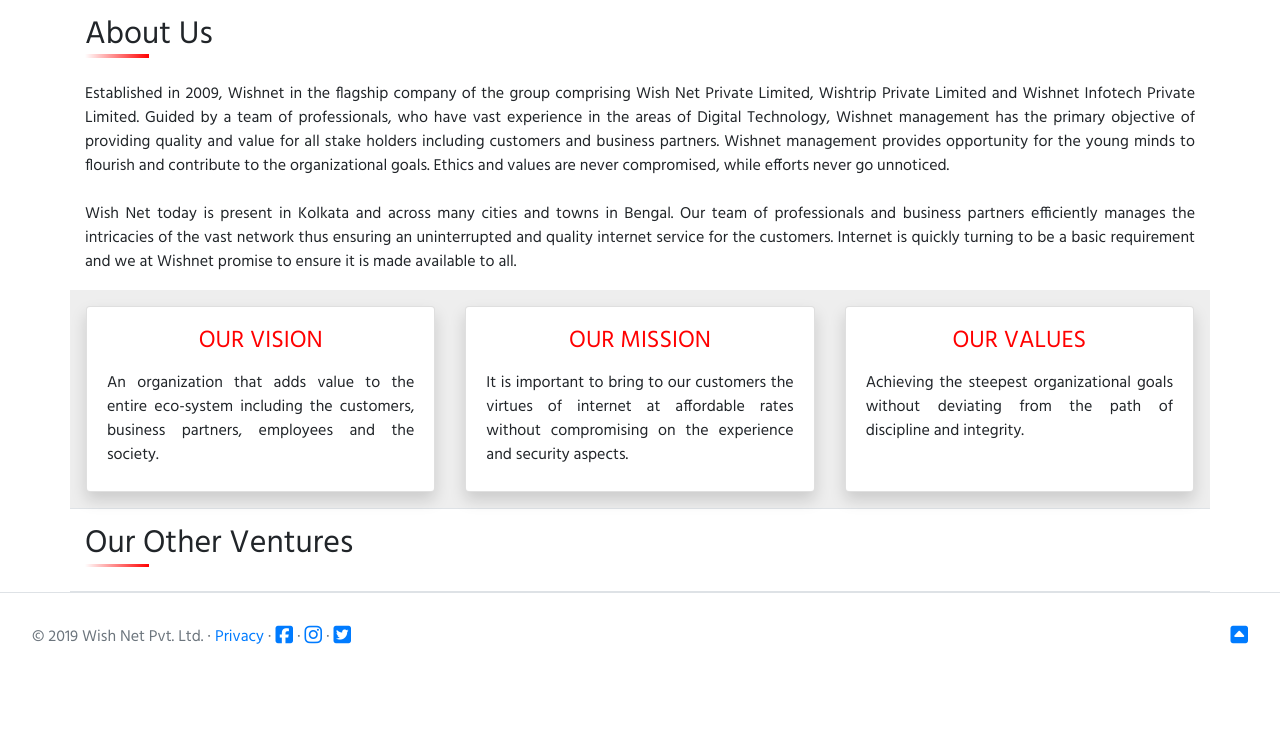
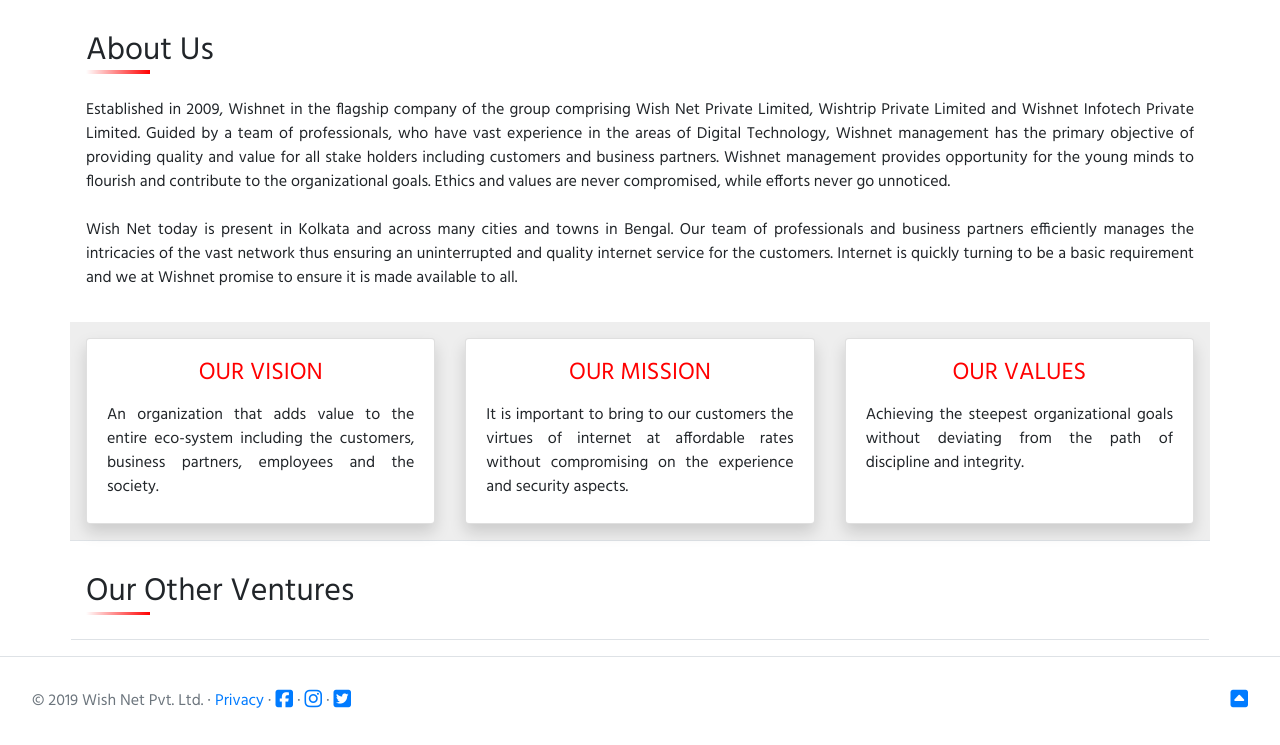
Before and after one commit to soumya707/wishnet-in, a Flask app: template website/templates/about.html in a window 1280 px wide. Shown: the part 111-856 px from the top of the page. Before the commit the page ends 755 px from the top, so only its background shows below. Run offline with Flask 2, Linux system fonts and the light colour scheme; the template is opened without the code that fills it, so the values that code supplies are empty; parts of the project's set-up code (start-up, migrations or seed data) failed here and were passed over; some libraries are stand-ins or nearby versions.

Commit message:
update: update about us template

```diff
--- a/website/templates/about.html
+++ b/website/templates/about.html
@@ -4,7 +4,7 @@
 
 {% block content %}
 
-<div class="container text-justify">
+<div class="container text-justify p-3">
   <!-- HEADING -->
   <h2 class="py-3">About Us
     <div class="heading-underline"></div>
@@ -14,7 +14,7 @@
   <p>Established in 2009, Wishnet in the flagship company of the group comprising Wish Net Private Limited, Wishtrip Private Limited and Wishnet Infotech Private Limited. Guided by a team of professionals, who have vast experience in the areas of Digital Technology, Wishnet management has the primary objective of providing quality and value for all stake holders including customers and business partners. Wishnet management provides opportunity for the young minds to flourish and contribute to the organizational goals. Ethics and values are never compromised, while efforts never go unnoticed.</br></br>
 
 Wish Net today is present in Kolkata and across many cities and towns in Bengal. Our team of professionals and business partners efficiently manages the intricacies of the vast network thus ensuring an uninterrupted and quality internet service for the customers. Internet is quickly turning to be a basic requirement and we at Wishnet promise to ensure it is made available to all.</p>
-</div>
+</div> <!-- container -->
 
 <div class="container p-3" id="about-us-card-background">
   <div class="card-deck">
@@ -41,11 +41,10 @@
     </div>
 
   </div> <!-- card-deck -->
-
 </div> <!-- container -->
 
  <!-- OTHER VENTURES -->
-<div class="container border-top">
+<div class="container border-top p-3">
   <h2 class="py-3">Our Other Ventures
     <div class="heading-underline"></div>
   </h2>
```
